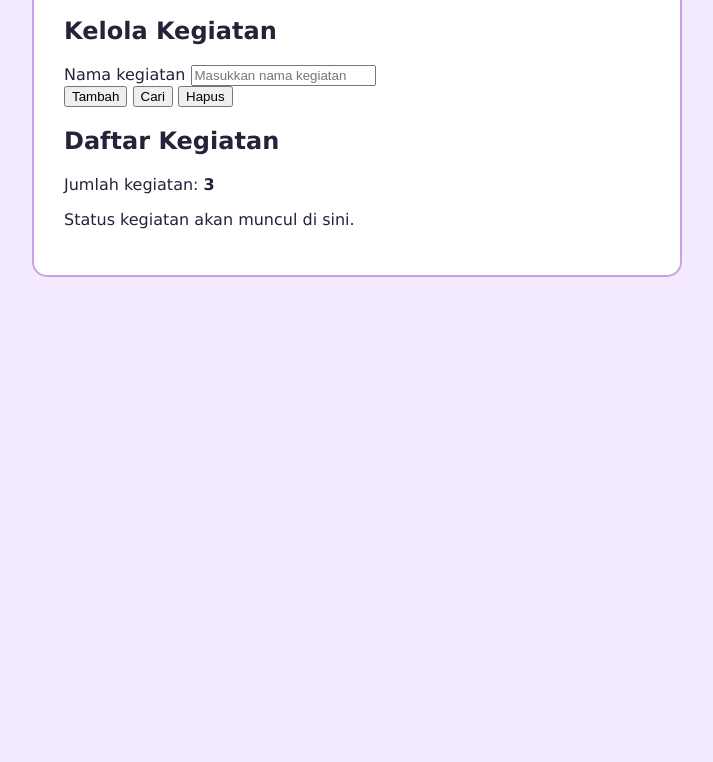
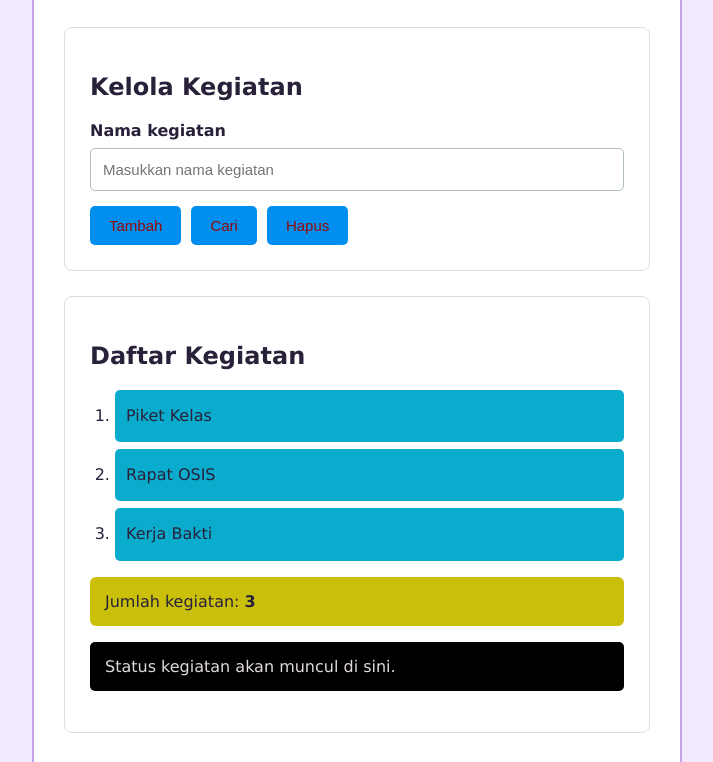
Before and after one commit to marvel22-blip/ProyekAkhir_2026_4420, a plain HTML site: page index.html in a window 1280 px wide. Shown: the part 190-952 px from the top of the page, without its empty margins (283-996 px from the left). Before the commit the page ends 800 px from the top, so only its background shows below. Drawn offline with Linux system fonts and the light colour scheme.

Commit message:
final : menyelesaikan project

```diff
--- a/script.js
+++ b/script.js
@@ -2,12 +2,7 @@
  * Proyek Akhir Semester Ganjil — Paket 1
  * XI RPL 2 | Pemrograman Web
  *
- * KERJAKAN HANYA:
- *   JS-01: Melengkapi perulangan for.
- *   JS-02: Mengambil elemen Array berdasarkan indeks.
- *
- * Bagian penghubung antarmuka disiapkan guru dan tidak dinilai
- * pada Paket 1. Jangan mengubah bagian tersebut.
+ * JS-01 sampai JS-09
  */
 
 // Data awal disediakan guru. Jangan diubah.
@@ -20,18 +15,14 @@ function tampilkanKegiatan(daftar) {
     return;
   }
 
-  // Disediakan guru: hapus isi daftar sebelum menampilkannya kembali.
   elemenDaftar.innerHTML = "";
 
-  // TODO JS-01:
-  // Perbaiki batas perulangan for berikut agar dimulai dari indeks pertama
-  // dan memproses seluruh elemen berdasarkan panjang Array (length).
-  for (let i = 0; i < 0; i++) {
-    // TODO JS-02:
-    // Ganti string kosong dengan elemen Array 'daftar' pada indeks i.
-    const namaKegiatan = "";
+  // JS-01: Perulangan for
+  for (let i = 0; i < daftar.length; i++) {
 
-    // Disediakan guru: pembentukan dan penampilan elemen HTML.
+    // JS-02: Mengambil elemen Array berdasarkan indeks
+    const namaKegiatan = daftar[i];
+
     const item = document.createElement("li");
     item.textContent = namaKegiatan;
     elemenDaftar.appendChild(item);
@@ -39,10 +30,7 @@ function tampilkanKegiatan(daftar) {
 }
 
 // ================================================================
-// KODE PENGHUBUNG ANTARMUKA — DISEDIAKAN GURU, JANGAN DIUBAH
-// Bagian ini bukan materi yang diuji pada Paket 1.
-// Tombol tambah/cari/hapus baru akan berfungsi setelah guru memberi
-// petunjuk dan bagian fungsi pada pertemuan berikutnya.
+// KODE PENGHUBUNG ANTARMUKA — DISEDIAKAN GURU
 // ================================================================
 
 function perbaruiTampilan() {
@@ -118,5 +106,69 @@ document.addEventListener("DOMContentLoaded", function () {
   perbaruiTampilan();
 });
 
-// Area penambahan Function untuk pertemuan berikutnya akan diberikan
-// oleh guru pada saat paket soal berikutnya dibagikan.
+// ================================================================
+// JS-03, JS-04, JS-05 — MENAMBAH KEGIATAN
+// ================================================================
+
+function tambahKegiatan(daftar, nama) {
+
+  // JS-03: Menghilangkan spasi awal dan akhir
+  const namaBersih = nama.trim();
+
+  if (namaBersih === "") {
+    return false;
+  }
+
+  // JS-04: Memeriksa kegiatan duplikat
+  if (daftar.includes(namaBersih)) {
+    return false;
+  }
+
+  // JS-05: Menambahkan kegiatan ke Array
+  daftar.push(namaBersih);
+
+  return true;
+}
+
+// ================================================================
+// JS-06 — MENCARI KEGIATAN
+// ================================================================
+
+function cariKegiatan(daftar, nama) {
+
+  // Menghilangkan spasi awal dan akhir
+  const namaBersih = nama.trim();
+
+  // Mencari indeks kegiatan
+  return daftar.indexOf(namaBersih);
+}
+
+// ================================================================
+// JS-07 DAN JS-08 — MENGHAPUS KEGIATAN
+// ================================================================
+
+function hapusKegiatan(daftar, nama) {
+
+  // JS-07: Mencari indeks kegiatan
+  const indeks = cariKegiatan(daftar, nama);
+
+  // JS-08: Memeriksa apakah kegiatan ditemukan
+  if (indeks === -1) {
+    return false;
+  }
+
+  // Menghapus satu elemen dari Array
+  daftar.splice(indeks, 1);
+
+  return true;
+}
+
+// ================================================================
+// JS-09 — MENGHITUNG JUMLAH KEGIATAN
+// ================================================================
+
+function hitungJumlahKegiatan(daftar) {
+
+  // Mengembalikan jumlah seluruh elemen Array
+  return daftar.length;
+}
--- a/style.css
+++ b/style.css
@@ -34,44 +34,89 @@ body {
 }
 
 .kepala-halaman {
+  margin-bottom: 30px;
+  text-align:center;
 }
 
 .panel {
+  background-color:#ffffff;
+  padding: 25px;
+  margin-bottom: 25px;
+  border: 1px solid #d5e1e5;
+  border-radius: 8px;
 }
 
 /* TODO CSS-03: Atur ukuran input, padding, jarak antar elemen,
    warna tombol, dan tampilan yang konsisten. */
 .form-baris {
+  display: flex;
+  flex-direction: column;
+  gap: 8px;
+  margin-bottom: 15px;
 }
 
 .form-baris label {
+  font-weight: bold;
 }
 
 .form-baris input {
+   width: 100%;
+  padding: 12px;
+  border: 1px solid #b0bec5;
+  border-radius: 5px;
+  font-size: 15px;
 }
 
 .aksi {
+  display: flex;
+  gap: 10px;
+  flex-wrap: wrap;
 }
 
 .aksi button {
+  padding: 11px 19px;
+  border: none;
+  border-radius: 5px;
+  background-color: #008fee;
+  color: rgb(146, 10, 10);
+  cursor: pointer;
+  font-size: 15px;
 }
 
 /* TODO CSS-04: Rapikan daftar kegiatan, jumlah kegiatan, dan pesan
    status. Bedakan tampilan status berhasil dan gagal. */
 #daftarKegiatan {
+    padding-left: 25px;
+  line-height: 1.9;
 }
 
 #daftarKegiatan li {
+  padding: 11px;
+  margin-bottom: 7px;
+  background-color: #0aaccd;
+  border-radius: 5px;
 }
 
 .ringkasan {
+   padding: 15px;
+  background-color: #cac00a;
+  border-radius: 6px;
 }
 
 #pesanStatus {
+   padding: 15px;
+  margin-top: 10px;
+  border-radius: 5px;
+  background-color: #000000;
+  color: #e0dada;
 }
 
 #pesanStatus.berhasil {
+   background-color: #e8f5e9;
+  color: #2e7d32;
 }
 
 #pesanStatus.gagal {
+  background-color: #ffebee;
+  color: #c62828;
 }
```
